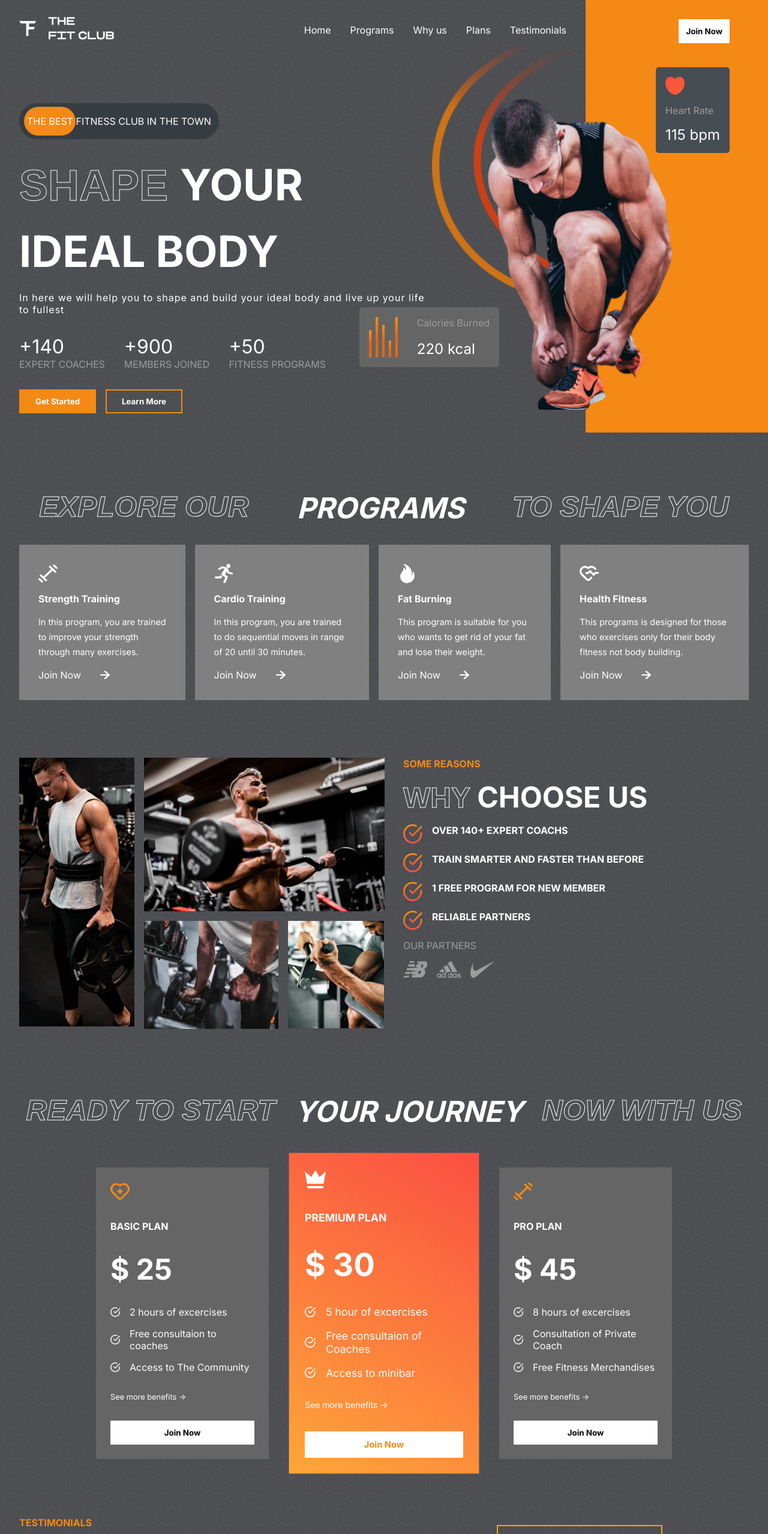
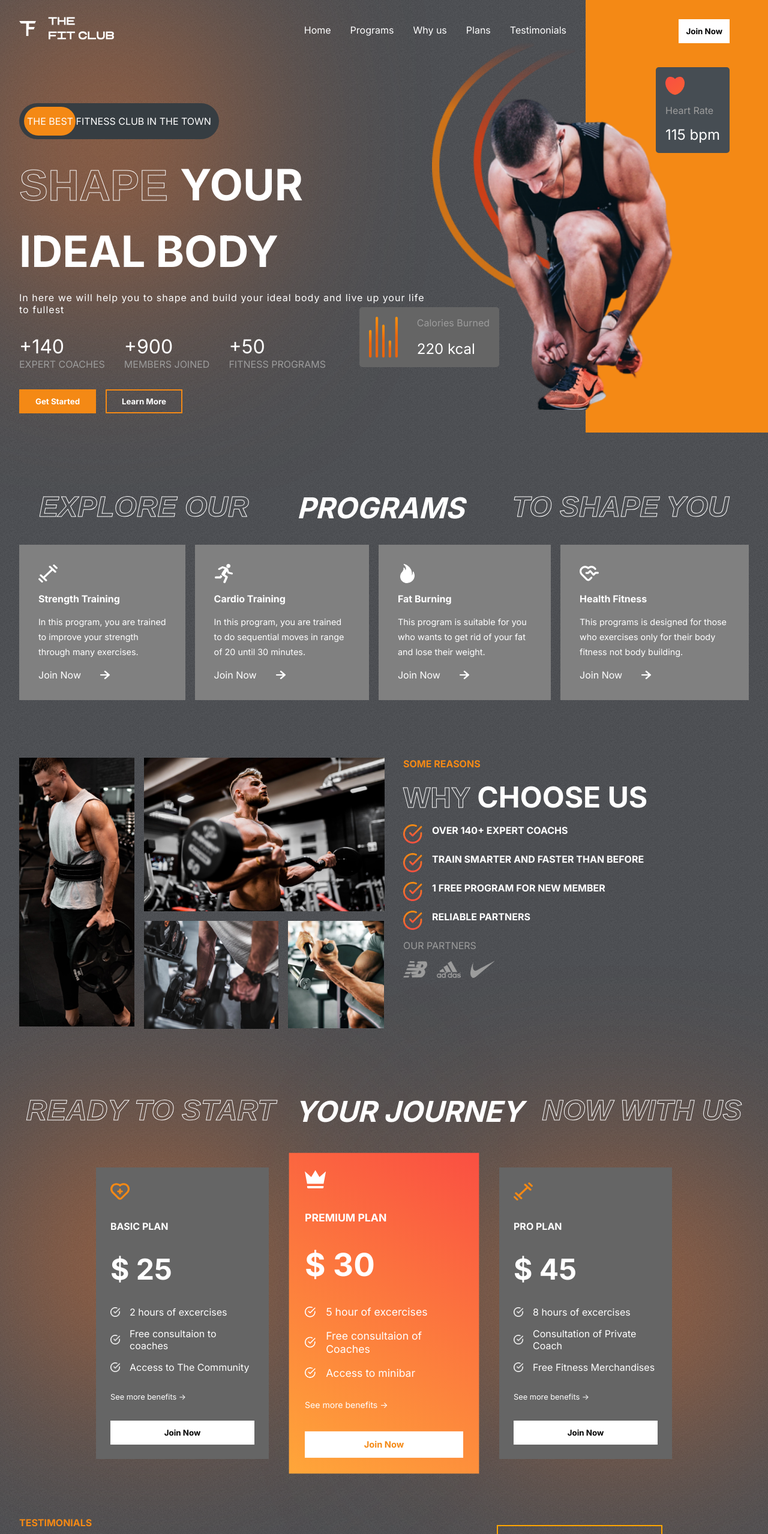
Before and after one commit to abhi-0086/fit-shit, a React (Create React App) app: page / in a window 1280 px wide. Shown: the top 2557 px of the page at 60% size. Built offline with nearby package versions, Linux system fonts and the light colour scheme.

Commit message:
added blur effect on the page

```diff
--- a/src/App.css
+++ b/src/App.css
@@ -43,3 +43,29 @@
 .btn:hover {
   cursor: pointer;
 }
+
+.blur {
+  background: rgba(253, 120, 43, 0.69);
+  position: absolute;
+  border-radius: 50%;
+  filter: blur(150px);
+  z-index: -9;
+}
+
+.footer-blur-1 {
+  bottom: 0rem;
+  right: 15%;
+  width: 26rem;
+  height: 12rem;
+  filter: blur(200px);
+  background: red;
+}
+
+.footer-blur-2 {
+  bottom: 0rem;
+  left: 15%;
+  width: 26rem;
+  height: 12rem;
+  filter: blur(200px);
+  background: rgb(255, 115, 0);
+}
--- a/src/components/Footer/Footer.jsx
+++ b/src/components/Footer/Footer.jsx
@@ -19,6 +19,9 @@
           <img src={Logo} alt="" />
         </div>
       </div>
+
+      <div className="blur footer-blur-1"></div>
+      <div className="blur footer-blur-2"></div>
     </div>
   );
 };
--- a/src/components/Hero/Hero.css
+++ b/src/components/Hero/Hero.css
@@ -183,3 +183,9 @@
   color: white;
   font-size: 1.5rem;
 }
+
+.hero-blur {
+  width: 22rem;
+  height: 30rem;
+  left: 0;
+}
--- a/src/components/Hero/Hero.jsx
+++ b/src/components/Hero/Hero.jsx
@@ -9,6 +9,7 @@
 const Hero = () => {
   return (
     <div className="hero">
+      <div className="blur hero-blur"></div>
       <div className="left-h">
         <Header />
         {/**the-best dad section */}
--- a/src/components/Plans/Plans.css
+++ b/src/components/Plans/Plans.css
@@ -5,6 +5,20 @@
   flex-direction: column;
   gap: 4rem;
   position: relative;
+}
+
+.plans-blur-1 {
+  width: 32rem;
+  height: 23rem;
+  top: 6rem;
+  left: 0rem;
+}
+
+.plans-blur-2 {
+  width: 32rem;
+  height: 23rem;
+  top: 10rem;
+  right: 0rem;
 }
 
 .plans {
--- a/src/components/Plans/Plans.jsx
+++ b/src/components/Plans/Plans.jsx
@@ -6,6 +6,8 @@
 const Plans = () => {
   return (
     <div className="plans-container">
+      <div className="blur plans-blur-1"></div>
+      <div className="blur plans-blur-2"></div>
       {/* plans header */}
       <div className="programs-header" style={{ gap: "2rem" }}>
         <span className="stroke-text">READY TO START</span>
@@ -30,7 +32,7 @@
             </div>
 
             <div>
-              <span>See more benefits -> </span>
+              <span>See more benefits -&gt; </span>
             </div>
             <button className="btn">Join Now</button>
           </div>
```
